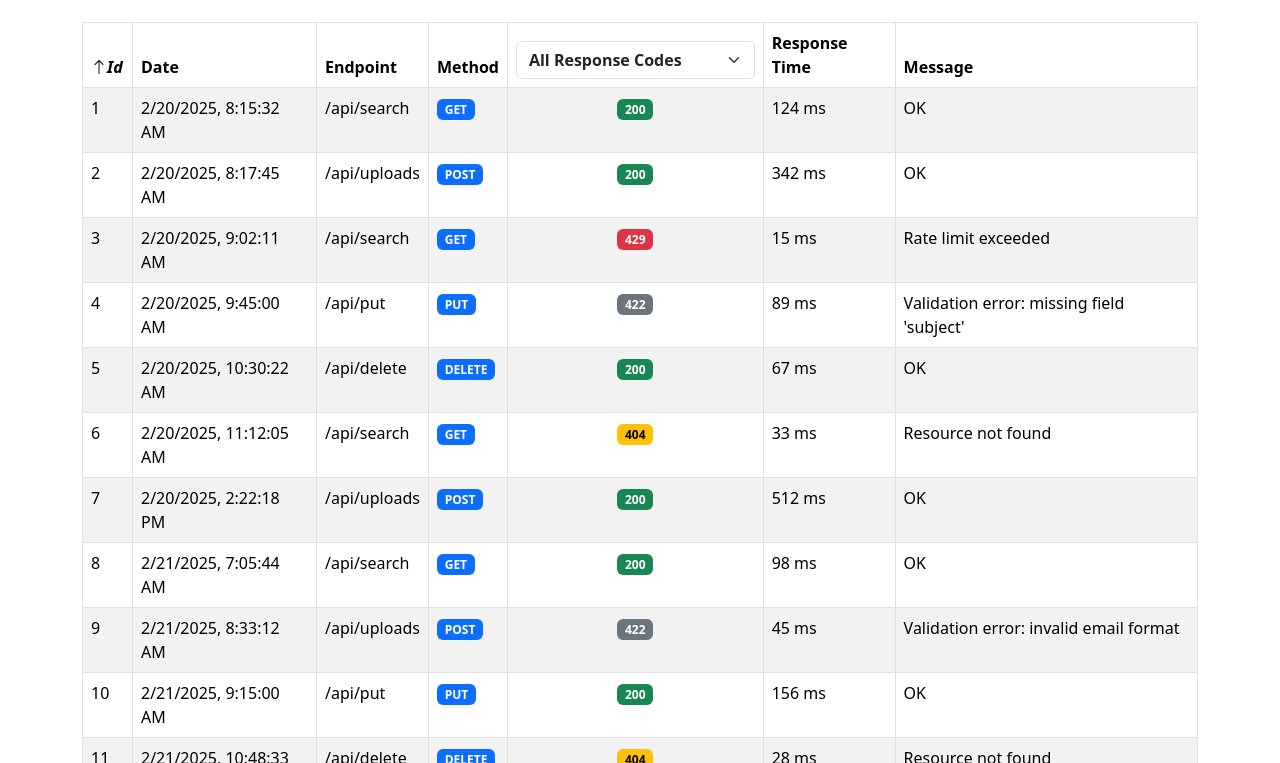
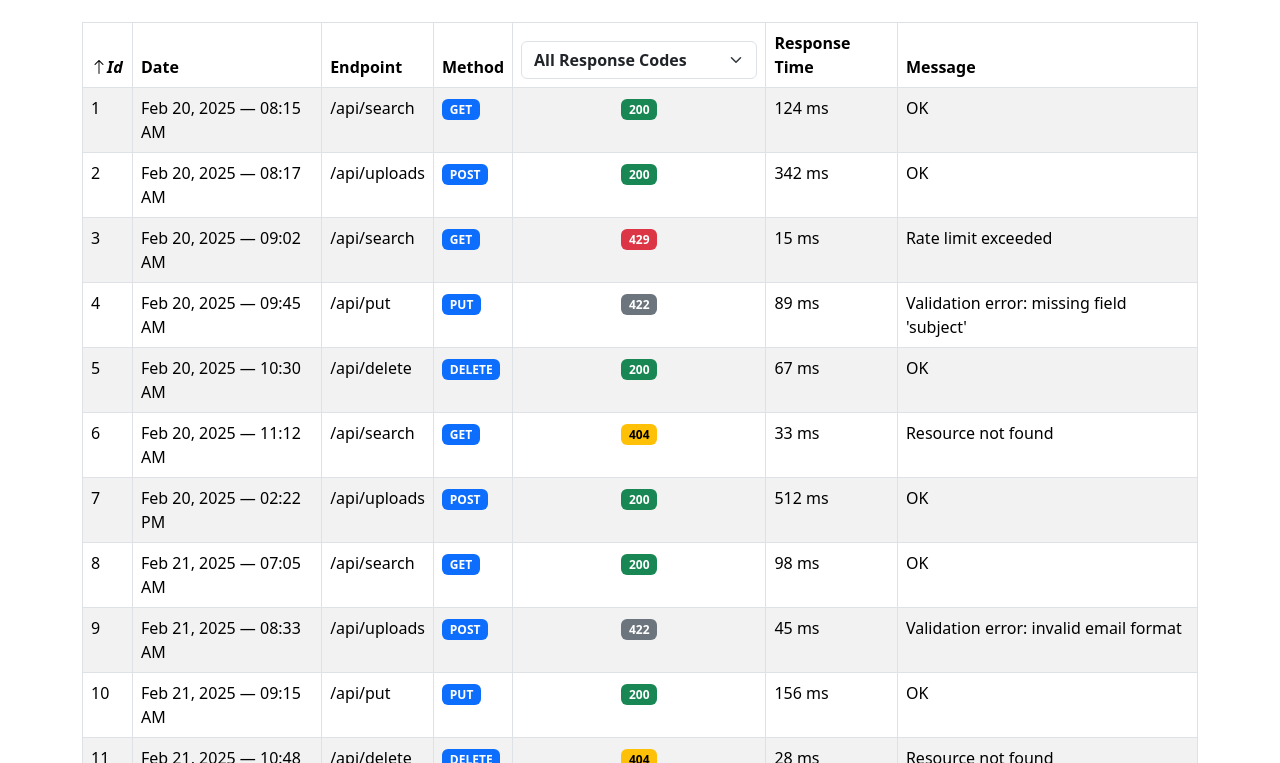
Before and after one commit to ferralespereira/pci_assessment, a React (Vite) app: page / in a window 1280 px wide. Shown: the part 957-1720 px from the top of the page. Built offline with nearby package versions, Linux system fonts and the light colour scheme.

Commit message:
sorting date like: Feb 20, 2025 — 08:15 AM

```diff
--- a/src/pages/Dashboard.tsx
+++ b/src/pages/Dashboard.tsx
@@ -348,7 +348,8 @@ function Dashboard() {
             {sortedLogs.map((log) => (
               <tr key={log.id}>
                 <td>{log.id}</td>
-                <td>{new Date(log.date).toLocaleString()}</td>
+                <td>{new Date(log.date).toLocaleDateString("en-US", { month: "short", day: "2-digit", year: "numeric" })} — {new Date(log.date).toLocaleTimeString("en-US", { hour: "2-digit", minute: "2-digit", hour12: true })}</td>
+                {/* <td>{new Date(log.date).toLocaleString()}</td> */}
                 <td>{log.endpoint}</td>
                 <td>
                   <Badge bg="primary">{log.method}</Badge>
```
